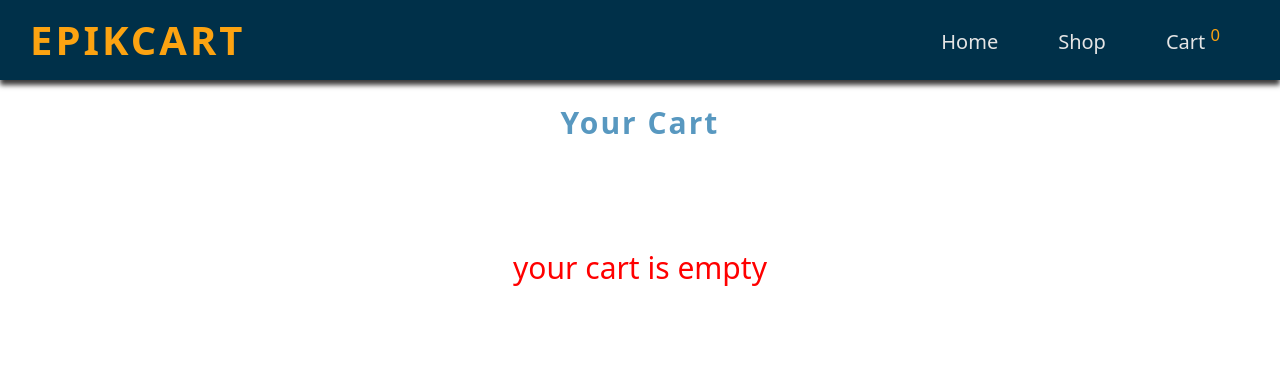
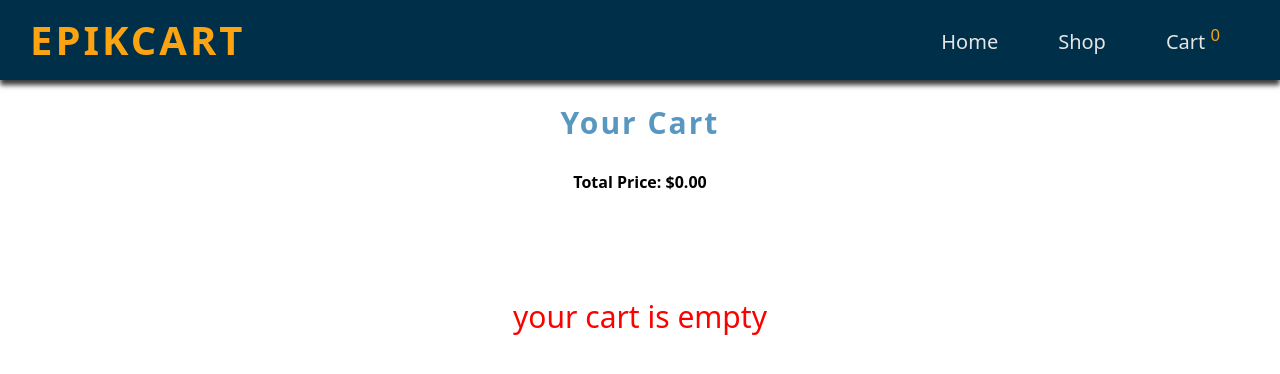
Before and after one commit to navjotmaan/shopping-cart, a React (Vite) app: page /cart in a window 1280 px wide. Shown: the top 374 px of the page. Built offline with nearby package versions, Linux system fonts and the light colour scheme.

Commit message:
pass updateQuantity function to buttons and add total price

```diff
--- a/src/components/Cart.jsx
+++ b/src/components/Cart.jsx
@@ -1,11 +1,18 @@
 import { useOutletContext } from "react-router-dom";
 
 const Cart = () => {
-    const { cartItems, removeFromCart } = useOutletContext();
+    const { cartItems, removeFromCart, updateQuantity } = useOutletContext();
+
+    const totalPrice = cartItems.reduce((acc, item) => {
+        return acc + (item.price * item.quantity);
+    }, 0);
 
     return (
         <div className="cart-page">
-            <h2 className="your-cart">Your Cart</h2>
+            <div className="heading">
+                <h2 className="your-cart">Your Cart</h2>
+                <strong><p>Total Price: ${totalPrice.toFixed(2)}</p></strong>
+            </div>
 
             {cartItems.length === 0 ? (
                 <p className="empty">your cart is empty</p>
@@ -18,8 +25,15 @@ const Cart = () => {
                             <strong><p>{item.title}</p></strong>
                             <strong><p>${item.price}</p></strong>
 
-                            <p>Quantity: {item.quantity}</p>
-                            <button onClick={() => removeFromCart(item.id)} className="remove">Remove</button>
+                            <div className="items">
+                                <div className="quantity">
+                                    <button onClick={() => updateQuantity(item.id, -1)}>-</button>
+                                    <span>Quantity: {item.quantity}</span>
+                                    <button onClick={() => updateQuantity(item.id, 1)}>+</button>
+                                </div>
+
+                                <button onClick={() => removeFromCart(item.id)} className="remove">Remove</button>
+                            </div>
 
                             </div>
                         </div>
```
